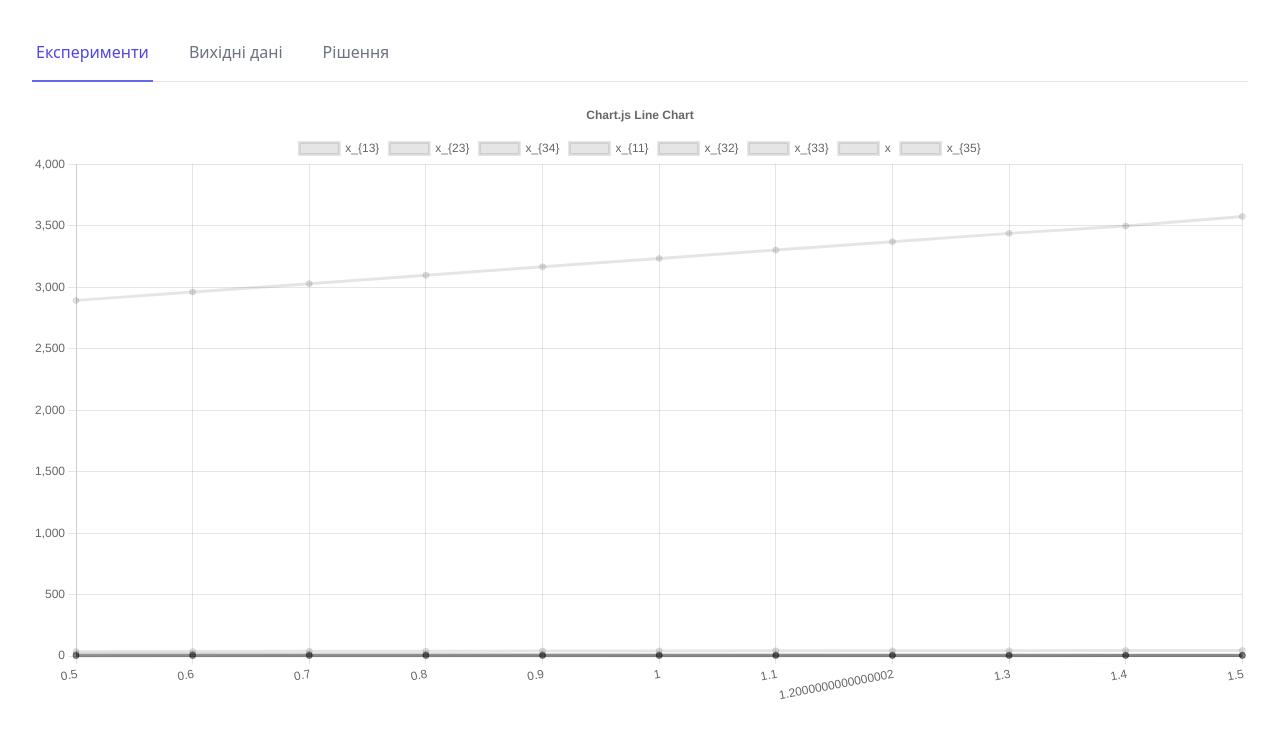
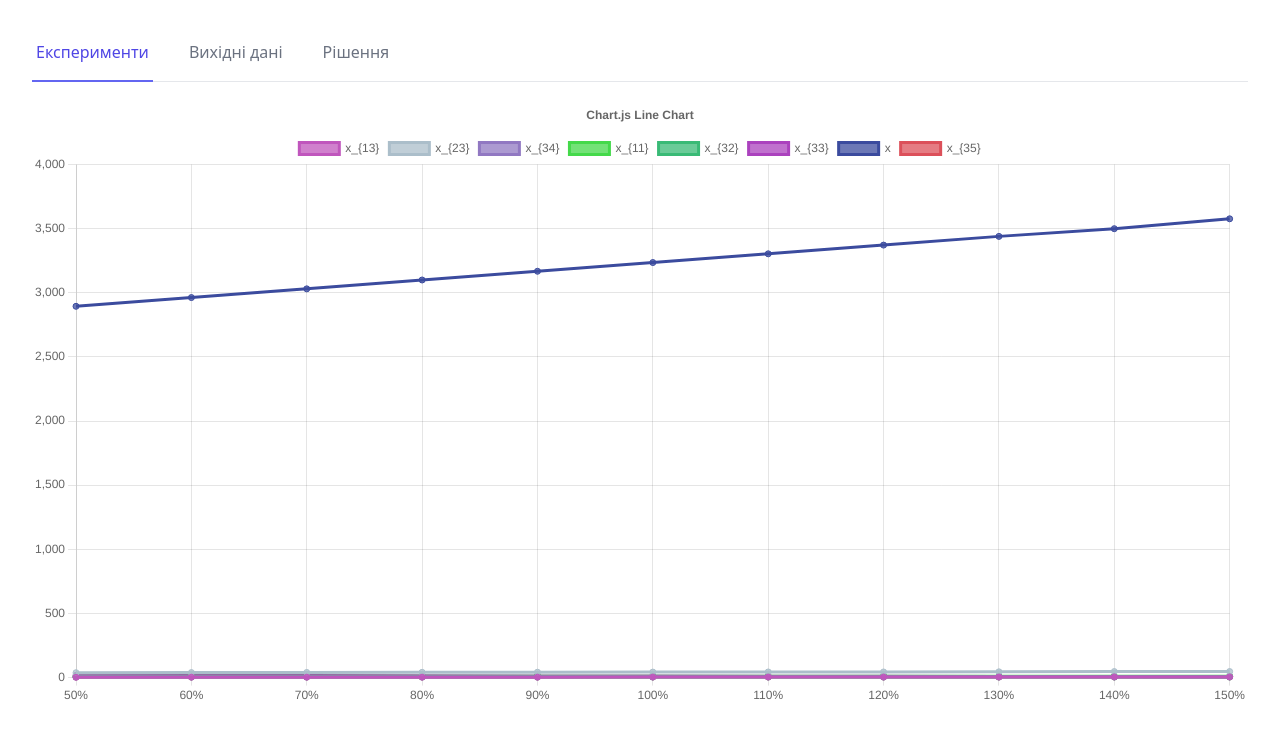
Before and after one commit to vb-oiko/course-paper-4, a React (Create React App) app: page / in a window 1280 px wide. Shown: the top 738 px of the page. Built offline with nearby package versions, Linux system fonts and the light colour scheme.

Commit message:
add chart colors and label mappers

```diff
--- a/src/components/tabs/ExperimentTab.tsx
+++ b/src/components/tabs/ExperimentTab.tsx
@@ -12,8 +12,10 @@ import {
   Title,
   Tooltip,
   Legend,
+  ChartData,
 } from "chart.js";
 import { Line } from "react-chartjs-2";
+import { getRandomColorProps } from "../../core/utils";
 
 ChartJS.register(CategoryScale, LinearScale, PointElement, LineElement, Title, Tooltip, Legend);
 
@@ -33,13 +35,18 @@ export const options = {
 export const ExperimentTab: React.FC = () => {
   const problem = useSelector(selectProblem);
 
-  const diagramData = React.useMemo(() => {
-    return getExperimentSolutions(problem, {
+  const diagramData: ChartData<"line", number[], string> = React.useMemo(() => {
+    const { labels, datasets } = getExperimentSolutions(problem, {
       start: 0.5,
       end: 1.5,
       step: 0.1,
       transformProblem: getFactoryProductivityTransformProblem(4),
+      paramToLabelMapper: (value: number) => `${Math.round(value * 100)}%`,
     });
+    return {
+      labels,
+      datasets: datasets.map((dataset) => ({ ...dataset, ...getRandomColorProps() })),
+    };
   }, [problem]);
 
   return (
--- a/src/core/experiment/index.ts
+++ b/src/core/experiment/index.ts
@@ -18,6 +18,7 @@ export interface ExperimentParams {
   end: number;
   step: number;
   transformProblem: TransformProblem;
+  paramToLabelMapper?: (value: number) => string;
 }
 
 export interface DiagramData {
@@ -31,7 +32,7 @@ export interface DiagramDataset {
 }
 
 export const getExperimentSolutions = (sourceProblem: Problem, params: ExperimentParams): DiagramData => {
-  const { start, end, step, transformProblem } = params;
+  const { start, end, step, transformProblem, paramToLabelMapper = (value: number) => `${value}` } = params;
 
   const valuesCount = Math.floor((end - start) / step);
   if (valuesCount < 0) {
@@ -53,5 +54,5 @@ export const getExperimentSolutions = (sourceProblem: Problem, params: Experimen
     data: solutions.map((solution) => (solution[label] ? solution[label] : 0)),
   }));
 
-  return { labels: paramValues.map(String), datasets };
+  return { labels: paramValues.map(paramToLabelMapper), datasets };
 };
--- a/src/core/utils.ts
+++ b/src/core/utils.ts
@@ -65,3 +65,15 @@ export const getTerm = (isFirstTerm: boolean, varName: string, value: number) =>
 export const getSign = (value: number) => `${Math.sign(value) === 1 ? "+" : "-"}`;
 
 export const getCoefficient = (value: number) => `${Math.abs(value) === 1 ? "" : Math.abs(value)}`;
+
+const randomColorNum = () => Math.floor(Math.random() * (235 - 52 + 1) + 52);
+
+export const getRandomColorProps = () => {
+  const r = randomColorNum();
+  const g = randomColorNum();
+  const b = randomColorNum();
+  const backgroundColor = `rgba(${r}, ${g}, ${b}, 0.75)`;
+  const borderColor = `rgba(${r}, ${g}, ${b}, 1)`;
+
+  return { backgroundColor, borderColor };
+};
```
